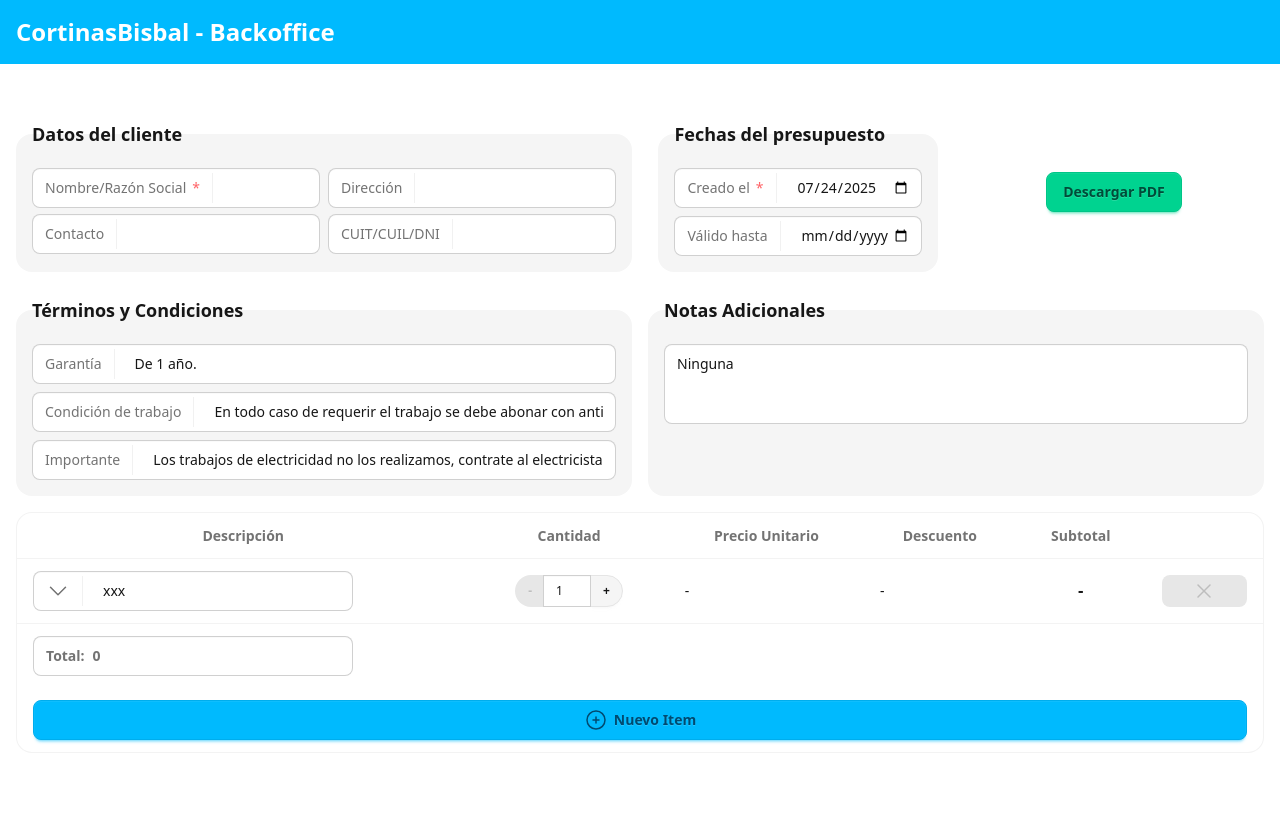
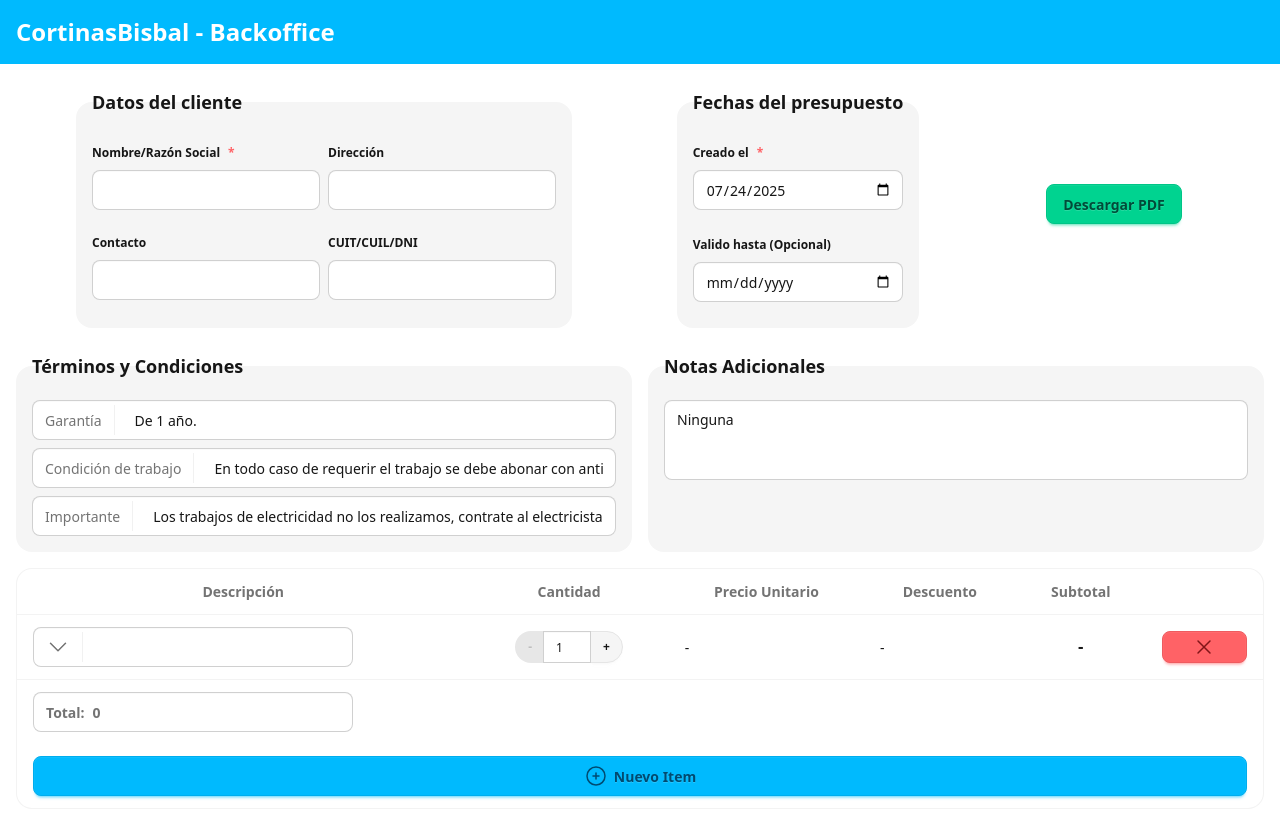
Before and after one commit to dapabe/cortinas-metalicas-bisbal, a Next.js app: page /backoffice in a window 1280 px wide. Before the commit the page ends 800 px from the top, so only its background shows below. Built offline with nearby package versions, Linux system fonts and the light colour scheme.

Commit message:
[skip deploy] Refactor BudgetTable form components and schema; add VerticalTextInput and DateInput components, update form validation and subtotal calculations

```diff
--- /dev/null
+++ b/src/components/form/Date.input.jsx
@@ -0,0 +1,30 @@
+import { useFormContext } from "react-hook-form";
+
+/**
+ * @component
+ * @param {{
+ *  label: string
+ *  isRequired?: boolean
+ *  inputName: string
+ * } & HTMLInputElement} props
+ */
+export function DateInput({ inputName, label, isRequired = false, ...rest }) {
+	const { register, formState } = useFormContext();
+
+	return (
+		<fieldset className="fieldset">
+			<legend className="fieldset-legend">
+				{label}
+				{isRequired ? <span className="text-error">*</span> : null}
+			</legend>
+			<input
+				type="date"
+				aria-invalid={!!formState.errors[inputName] ? "true" : undefined}
+				className="input aria-[invalid]:input-error w-full"
+				{...rest}
+				{...register(inputName)}
+			/>
+			<p className="label text-error">{formState.errors[inputName]?.message}</p>
+		</fieldset>
+	);
+}
--- /dev/null
+++ b/src/components/form/VerticalText.input.jsx
@@ -0,0 +1,29 @@
+import { useFormContext } from "react-hook-form";
+
+/**
+ * @component
+ * @param {{
+ *  label: string
+ *  isRequired?: boolean
+ *  inputName: string
+ * }} props
+ */
+export function VerticalTextInput({ label, isRequired = false, inputName }) {
+	const { register, formState } = useFormContext();
+
+	return (
+		<fieldset className="fieldset">
+			<legend className="fieldset-legend">
+				{label}
+				{isRequired ? <span className="text-error">*</span> : null}
+			</legend>
+			<input
+				type="text"
+				aria-invalid={!!formState.errors[inputName] ? "true" : undefined}
+				className="input aria-[invalid]:input-error w-full"
+				{...register(inputName)}
+			/>
+			<p className="label text-error">{formState.errors[inputName]?.message}</p>
+		</fieldset>
+	);
+}
--- a/src/components/pages/backoffice/BudgetTable.form.Row.jsx
+++ b/src/components/pages/backoffice/BudgetTable.form.Row.jsx
@@ -215,12 +215,13 @@ BudgetTableFormRow.RowTotal = function RowTotal({ index }) {
 
 	/**	@type {number} */
 	const subtotal = useMemo(() => {
+		if (!item) return 0;
 		const result = item.quantity * item.price;
 		return result - (result * item.discount) / 100;
 	}, [item]);
 
 	useEffect(() => {
-		setValue("subtotal", subtotal);
+		if (item) setValue("subtotal", subtotal);
 	}, [subtotal]);
 
 	return (
@@ -245,7 +246,6 @@ BudgetTableFormRow.RemoveItem = function RemoveItem({ index }) {
 	return (
 		<button
 			type="button"
-			disabled={items.length <= 1}
 			className="btn btn-sm btn-block btn-error"
 			onClick={() => {
 				unregister(`list.${index}`);
--- a/src/components/pages/backoffice/BudgetTable.form.jsx
+++ b/src/components/pages/backoffice/BudgetTable.form.jsx
@@ -15,6 +15,8 @@ import { zodResolver } from "@hookform/resolvers/zod";
 import { BudgetFormSchema } from "#/schemas/BudgetForm.schema";
 import { HorizontalTextInput } from "#/components/form/HorizontalText.input";
 import { useToastStore } from "#/stores/toaster.store";
+import { VerticalTextInput } from "#/components/form/VerticalText.input";
+import { DateInput } from "#/components/form/Date.input";
 
 export function BudgetTableForm() {
 	const budget = useBudgetStore();
@@ -59,6 +61,15 @@ export function BudgetTableForm() {
 		}
 	};
 
+	const prevCreatedAt = useWatch({
+		control: methods.control,
+		name: "createdAt",
+	});
+	const currentValidUntil = useWatch({
+		control: methods.control,
+		name: "validUntil",
+	});
+
 	return (
 		<FormProvider {...methods}>
 			<form
@@ -72,19 +83,16 @@ export function BudgetTableForm() {
 						</legend>
 
 						<div className="flex gap-2 flex-col lg:flex-row">
-							<HorizontalTextInput
+							<VerticalTextInput
 								label="Nombre/Razón Social"
 								isRequired
 								inputName="clientName"
 							/>
-							<HorizontalTextInput
-								label="Dirección"
-								inputName="clientLocation"
-							/>
+							<VerticalTextInput label="Dirección" inputName="clientLocation" />
 						</div>
 						<div className="flex gap-2 flex-col lg:flex-row">
-							<HorizontalTextInput label="Contacto" inputName="clientContact" />
-							<HorizontalTextInput label="CUIT/CUIL/DNI" inputName="clientID" />
+							<VerticalTextInput label="Contacto" inputName="clientContact" />
+							<VerticalTextInput label="CUIT/CUIL/DNI" inputName="clientID" />
 						</div>
 					</fieldset>
 
@@ -94,25 +102,21 @@ export function BudgetTableForm() {
 						</legend>
 
 						<div className="flex gap-2 flex-col">
-							<label className="input">
-								<span className="label">
-									Creado el
-									<span className="text-error">*</span>
-								</span>
-								<input
-									type="date"
-									min={new Date().toISOString().split("T")[0]}
-									{...methods.register("createdAt")}
-								/>
-							</label>
-							<label className="input">
-								<span className="label">Válido hasta</span>
-								<input
-									type="date"
-									// min={new Date().toISOString().split("T")[0]}
-									{...methods.register("validUntil")}
-								/>
-							</label>
+							<DateInput
+								inputName="createdAt"
+								label="Creado el"
+								isRequired
+								min={new Date().toISOString().split("T")[0]}
+							/>
+							<DateInput
+								inputName="validUntil"
+								label="Valido hasta (Opcional)"
+								min={
+									!!currentValidUntil
+										? new Date(prevCreatedAt).toISOString().split("T")[0]
+										: undefined
+								}
+							/>
 						</div>
 					</fieldset>
 
@@ -205,7 +209,7 @@ BudgetTableForm.ItemList = function ItemList() {
 			// for (let index = 0; index < 10; index++) {
 			append({
 				id: createId(),
-				description: "xxx",
+				description: "",
 				quantity: "1",
 				price: "0",
 				discount: "0",
@@ -232,10 +236,10 @@ BudgetTableForm.TableResult = function TableResult() {
 	/** @type {boolean} */
 	const _onlyShowTotal = useWatch({ control, name: "_onlyShowTotal" });
 
-	const displayedTotal = useMemo(
-		() => budget.calculateTotal(formList),
-		[formList]
-	);
+	const displayedTotal = useMemo(() => {
+		if (formList) return budget.calculateTotal(formList);
+		return 0;
+	}, [formList]);
 
 	// useEffect(() => {
 	// 	if (!_onlyShowTotal && formList.length)
--- a/src/schemas/BudgetForm.schema.js
+++ b/src/schemas/BudgetForm.schema.js
@@ -1,29 +1,51 @@
 import z3 from "zod";
+
+const MinTextSchema = z3
+	.string()
+	.trim()
+	.min(3, { message: "Minimo de 3 caracteres" });
+const MaxTextSchema = z3
+	.string()
+	.trim()
+	.max(38, { message: "Maximo de 38 caracteres" });
 
 const BudgetItemSchema = z3.object({
 	id: z3.string(),
-	description: z3.string().trim().min(3),
+	description: z3.string().trim().optional(),
 	price: z3.coerce.number().min(0),
 	quantity: z3.coerce.number().min(1),
 	discount: z3.coerce.number().min(0).max(100),
 	subtotal: z3.coerce.number().min(0),
 });
 
-export const BudgetFormSchema = z3.object({
+export const BudgetFormSchema = z3
+	.object({
 		_onlyShowTotal: z3.boolean(),
-	createdAt: z3.coerce.date(),
+		createdAt: z3.coerce.date().default(),
 		validUntil: z3.coerce.date().nullable(),
-	clientName: z3.string().max(44).trim().min(3),
-	clientLocation: z3.string().max(44).trim().optional(),
-	clientContact: z3.string().max(44).trim().optional(),
-	clientID: z3.string().max(44).trim().optional(),
+		clientName: MinTextSchema.max(38, { message: "Maximo de 38 caracteres" }),
+		clientLocation: MaxTextSchema.optional(),
+		clientContact: MaxTextSchema.optional(),
+		clientID: MaxTextSchema.optional(),
 		list: BudgetItemSchema.array(),
 		total: z3.coerce.number().min(0),
 		notes: z3.string().optional(),
 		warranty: z3.string().optional(),
 		workCompletion: z3.string().optional(),
 		important: z3.string().optional(),
-});
+	})
+	.refine(
+		(data) => {
+			if (data.validUntil)
+				return !(data.validUntil.getTime() < data.createdAt.getTime());
+			return true;
+		},
+
+		{
+			message: "No puede ser menor a la fecha de creación",
+			path: ["validUntil"],
+		}
+	);
 
 /**
  * 	@typedef {z3.infer<typeof BudgetItemSchema>} IBudgetItem
--- a/src/stores/budget.store.js
+++ b/src/stores/budget.store.js
@@ -73,6 +73,7 @@ export const useBudgetStore = create((set, get) => ({
 	_IVA: 1.21, // 21% IVA
 	formatCurrency: (value) => currencyIntl.format(value),
 	calculateTotal: (values) => {
+		console.log({ values });
 		let total = values.reduce((acc, item) => {
 			const subtotal = acc + item.price * item.quantity;
 			return subtotal - (subtotal * item.discount) / 100;
@@ -153,6 +154,9 @@ export const useBudgetStore = create((set, get) => ({
 			f.setText(cb ? cb(data[fieldName]) : data[fieldName]);
 			f.enableReadOnly();
 		};
+
+		data.createdAt.setDate(data.createdAt.getDate() + 1);
+		if (data.validUntil) data.validUntil.setDate(data.validUntil.getDate() + 1);
 		setField("createdAt", (v) => formatDateToString(v));
 		setField("validUntil", (v) => (v ? formatDateToString(v) : undefined));
 		setField("clientName");
@@ -174,9 +178,9 @@ export const useBudgetStore = create((set, get) => ({
 			/**	Table header bg */
 			page.drawRectangle({
 				x: BudgetConfig.PDF.LayoutSizes.Margin.Left,
-				y: page.getY() - 12,
+				y: page.getY() - 8,
 				color: BudgetConfig.PDF.Colors.SubHeaderBG,
-				height: fixedHeight + 12,
+				height: fixedHeight + 8,
 				width: rectableBgWidth,
 			});
 			page.drawText(BudgetConfig.TableHeader.Description, {
@@ -191,25 +195,39 @@ export const useBudgetStore = create((set, get) => ({
 				x: 500,
 				size: BudgetConfig.PDF.FontSizes.MD,
 			});
+			get().safeMoveDown(fixedHeight + 4);
 		};
 		drawTableHeader();
-		get().safeMoveDown(fixedHeight + 12);
+		data.list.forEach((item) => {
+			const initYRow = page.getY();
+			const genLines = get()._splitTextIntoLines(item.description, {
+				font: get()._PDFConfigs.SegoeUINormalFont,
+				fontSize: BudgetConfig.PDF.FontSizes.SM,
+				maxWidth: 250,
+			});
 
-		data.list.forEach((item) => {
-			if (get().willReachPageEnd(fixedHeight)) {
-				page = get().addPage();
-				// Draw another header on top of the new page until all items are printed
-				get().safeMoveDown(BudgetConfig.PDF.LayoutSizes.Margin.Top);
-				drawTableHeader();
+			for (const l of genLines) {
+				page.drawText(l, {
+					x: BudgetConfig.PDF.LayoutSizes.Margin.Left + 2,
+					size: BudgetConfig.PDF.FontSizes.SM,
+				});
+				if (get().willReachPageEnd(BudgetConfig.PDF.FontSizes.SM)) {
+					// page = get().addPage();
+					console.log("si");
+					// drawTableHeader();
+				}
+				get().safeMoveDown(BudgetConfig.PDF.FontSizes.SM);
 			}
 
-			page.drawText(item.description, {
-				x: BudgetConfig.PDF.LayoutSizes.Margin.Left + 2,
-				maxWidth: 250,
-				size: BudgetConfig.PDF.FontSizes.SM,
-			});
+			// console.log(genLines);
+			// page.drawText(item.description, {
+			// 	x: BudgetConfig.PDF.LayoutSizes.Margin.Left + 2,
+			// 	maxWidth: 250,
+			// 	size: BudgetConfig.PDF.FontSizes.SM,
+			// });
 			page.drawText(item.quantity.toString(), {
 				x: 400,
+				y: initYRow,
 				size: BudgetConfig.PDF.FontSizes.SM,
 			});
 
@@ -220,30 +238,30 @@ export const useBudgetStore = create((set, get) => ({
 			// 	size: BudgetConfig.PDF.FontSizes.SM,
 			// });
 			// }
+			// if (get().willReachPageEnd(amountToMove)) console.log("first");
+			// get().safeMoveDown(amountToMove);
+			// lastLineHeight = amountToMove;
+		});
 
-			get().safeMoveDown(fixedHeight);
-		});
-		// if (page.getY() - fixedHeight < BudgetConfig.PDF.LayoutSizes.Margin.Top) page = get().addPage();
-
-		get().safeMoveDown(12);
+		// get().safeMoveDown(12);
 
 		// Result footer
-		page.drawRectangle({
-			x: BudgetConfig.PDF.LayoutSizes.Margin.Left,
-			y: page.getY() - 12,
-			color: BudgetConfig.PDF.Colors.SubHeaderBG,
-			height: fixedHeight + 12,
-			width: 362, // Hardcoded to look good
-		});
-		page.drawText(BudgetConfig.Titles.BudgetTotal, {
-			x: BudgetConfig.PDF.LayoutSizes.Margin.Left + 2,
-			size: BudgetConfig.PDF.FontSizes.MD,
-			color: BudgetConfig.PDF.Colors.SubHeaderText,
-		});
-		page.drawText(currencyIntl.format(data.total), {
-			x: 400,
-			size: BudgetConfig.PDF.FontSizes.MD,
-		});
+		// page.drawRectangle({
+		// 	x: BudgetConfig.PDF.LayoutSizes.Margin.Left,
+		// 	y: page.getY() - 12,
+		// 	color: BudgetConfig.PDF.Colors.SubHeaderBG,
+		// 	height: fixedHeight + 12,
+		// 	width: 362, // Hardcoded to look good
+		// });
+		// page.drawText(BudgetConfig.Titles.BudgetTotal, {
+		// 	x: BudgetConfig.PDF.LayoutSizes.Margin.Left + 2,
+		// 	size: BudgetConfig.PDF.FontSizes.MD,
+		// 	color: BudgetConfig.PDF.Colors.SubHeaderText,
+		// });
+		// page.drawText(currencyIntl.format(data.total), {
+		// 	x: 400,
+		// 	size: BudgetConfig.PDF.FontSizes.MD,
+		// });
 	},
 
 	createFooter: (data) => {
@@ -378,7 +396,6 @@ export const useBudgetStore = create((set, get) => ({
 	safeMoveDown: (amount) => {
 		let page = get()._PDFConfigs.currentPage;
 		if (get().willReachPageEnd(amount)) {
-			console.log({ amount });
 			page = get().addPage();
 			set((state) => ({
 				...state,
```
Lines whose indentation alone changed are shown as unchanged.
